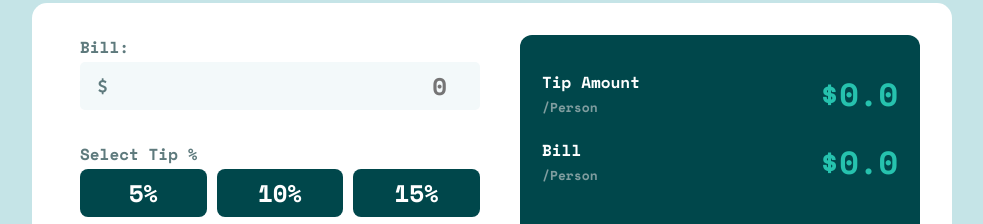
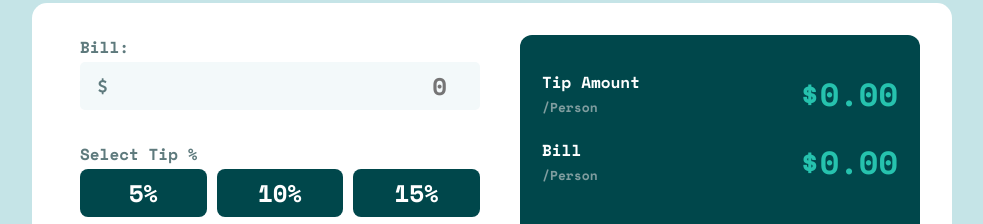
Before and after one commit to syed73a/Tip-calculator-app, a plain HTML site: page index.html in a window 1280 px wide. Shown: the part 177-401 px from the top of the page, without its empty margins (148-1131 px from the left). Drawn offline with nearby package versions, Linux system fonts and the light colour scheme.

Commit message:
Update index.html

```diff
--- a/index.html
+++ b/index.html
@@ -87,11 +87,11 @@
             <p class="tip-amount__title">
               Tip Amount <br /><span>/Person</span>
             </p>
-            <p class="tip-amount__value">$0.0</p>
+            <p class="tip-amount__value">$0.00</p>
           </div>
           <div class="bill-amount__container flex-row">
             <p class="bill-amount__title">Bill <br /><span>/Person</span></p>
-            <p class="bill-amount__value">$0.0</p>
+            <p class="bill-amount__value">$0.00</p>
           </div>
         </div>
         <div class="result__container-cta">
```
